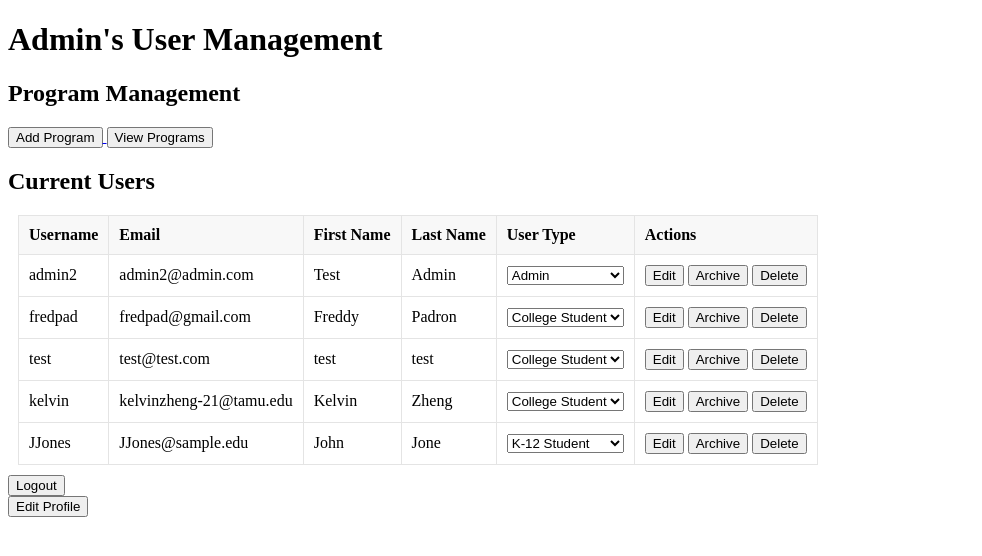
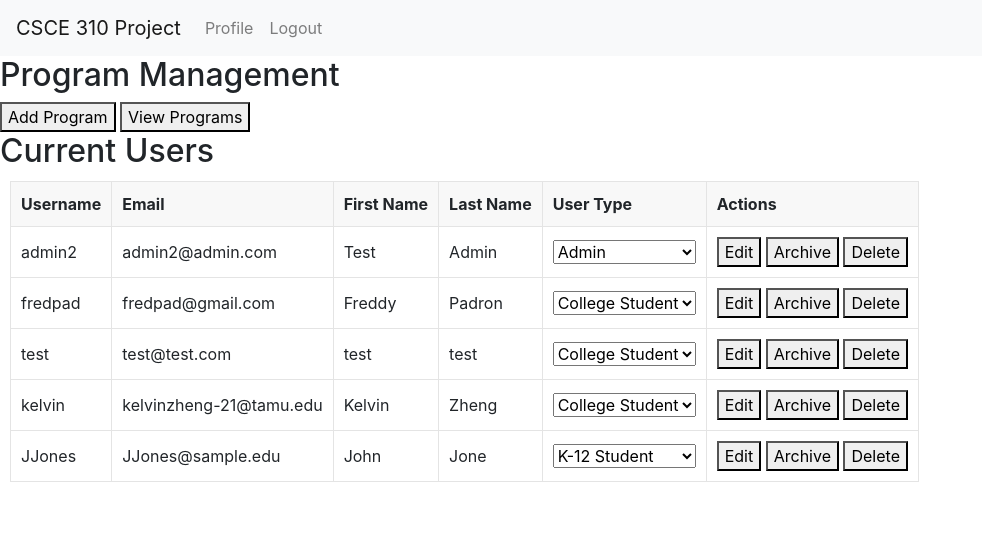
Before and after one commit to freddypadronscarton/CSCE310_Project, a Flask app: page /home in a window 1280 px wide. Shown: the top 556 px of the page, without its empty margins (0-982 px from the left). Run offline with Flask 3, Linux system fonts and the light colour scheme; a user stored in the database is signed in; data comes from the database, SQL or seed files in the repository; some libraries are stand-ins or nearby versions.

Commit message:
Nav Bar Added to Admin Home.

```diff
--- a/flaskapp/app.py
+++ b/flaskapp/app.py
@@ -339,7 +339,7 @@ def delete_application(app_num):
   conn.close()
   return jsonify({"success": "program application deleted"})
 
-@app.route("/logout", methods=['POST'])
+@app.route("/logout", methods=['POST', 'GET'])
 @login_required
 def logout():
     logout_user()
--- a/flaskapp/templates/admin/admin_home.html
+++ b/flaskapp/templates/admin/admin_home.html
@@ -3,10 +3,36 @@
 <head>
     <meta charset="UTF-8">
     <title>Admin Landing Page</title>
+    <link rel="stylesheet" href="../static/general.css">
+    <link rel="stylesheet" href="../static/admin_home.css">
+    <link rel="stylesheet" href="https://stackpath.bootstrapcdn.com/bootstrap/4.3.1/css/bootstrap.min.css">
     <script src="https://code.jquery.com/jquery-3.6.0.min.js"></script>
-    <link rel="stylesheet" href="../static/general.css">
+    <script src="https://code.jquery.com/jquery-3.3.1.slim.min.js"></script>
+    <script src="https://cdnjs.cloudflare.com/ajax/libs/popper.js/1.14.7/umd/popper.min.js"></script>
+    <script src="https://stackpath.bootstrapcdn.com/bootstrap/4.3.1/js/bootstrap.min.js"></script>
 </head>
 <body>
+    <!-- Navigation Bar -->
+    <nav class="navbar navbar-expand-lg navbar-light bg-light fixed-top">
+        <a class="navbar-brand" href="#">CSCE 310 Project</a>
+        <button class="navbar-toggler" type="button" data-toggle="collapse" data-target="#navbarNav" aria-controls="navbarNav" aria-expanded="false" aria-label="Toggle navigation">
+            <span class="navbar-toggler-icon"></span>
+        </button>
+        <div class="collapse navbar-collapse" id="navbarNav">
+            <ul class="navbar-nav">
+                <li class="nav-item">
+                    <a class="nav-link" href="/profile">Profile</a>
+                </li>
+
+                <li class="nav-item">
+                    <a class="nav-link" href="/logout">Logout</a>
+                </li>
+            </ul>
+        </div>
+    </nav>
+    <!--End of Navigation Bar -->
+
+
     <!-- Flash Messages -->
     {% with messages = get_flashed_messages(with_categories=true) %}
         {% if messages %}
@@ -67,16 +93,6 @@
             {% endif %}
         {% endfor %}
     </table>
-
-    <!-- Logout Button -->
-    <form action="{{ url_for('logout') }}" method="post">
-        <button type="submit">Logout</button>
-    </form>
-
-    <!-- Edit Profile Button -->
-    <form action="{{ url_for('profile') }}" method="get">
-        <button type="submit">Edit Profile</button>
-    </form>
 
     <!-- User Type Selector Modal Container -->
     <Modal id="userTypeFrom" style="display:none;">
```
